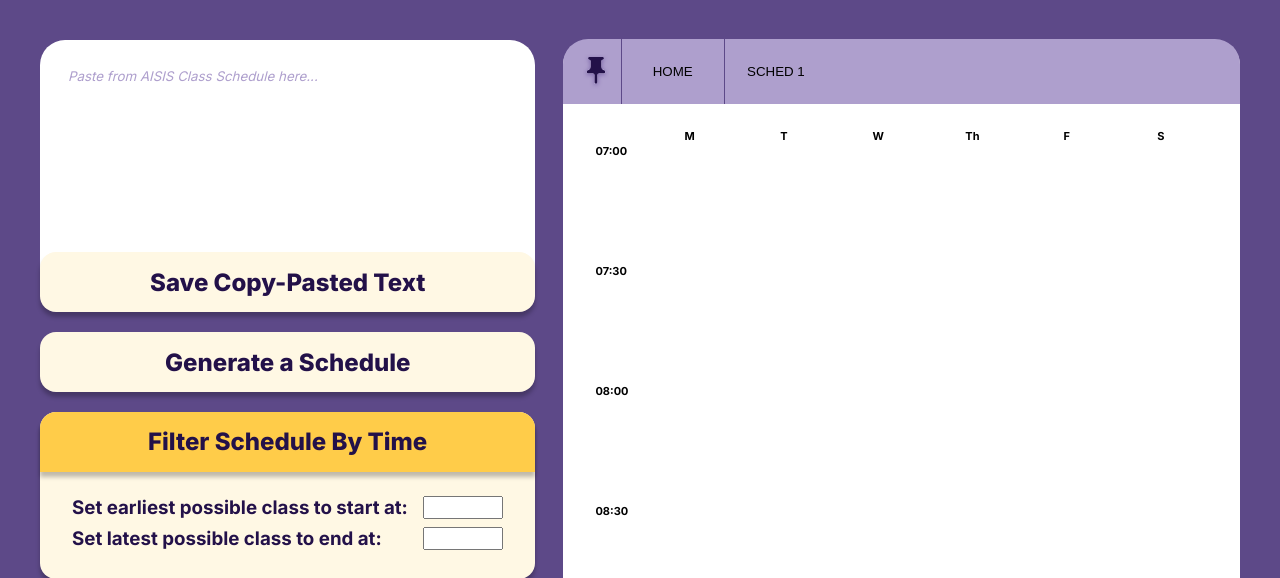
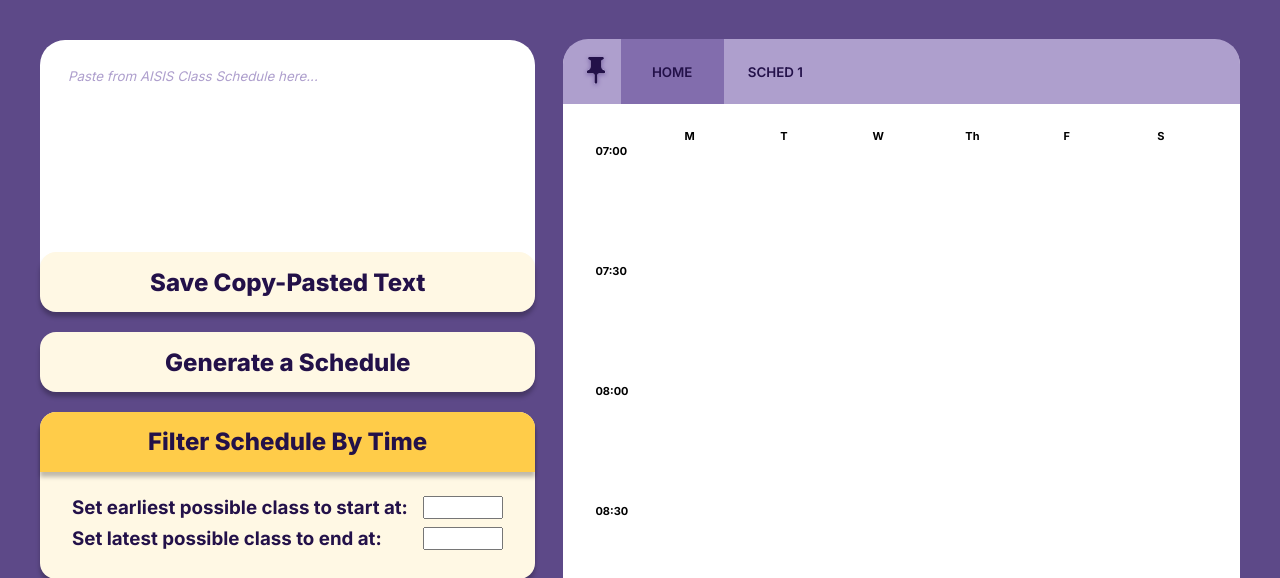
Before and after one commit to carmendolina/csci42, a Django app: page /index_card in a window 1280 px wide. Shown: the top 578 px of the page. Run offline with Django 3.2, Linux system fonts and the light colour scheme; data that the repository does not hold is empty; some libraries are stand-ins or nearby versions.

Commit message:
persistent tab ui

```diff
--- a/enlistmentbuddy/enlistmentbuddy/static/css/home.css
+++ b/enlistmentbuddy/enlistmentbuddy/static/css/home.css
@@ -3,6 +3,7 @@
 :root {
     --cream: #FFF8E4;
     --midpurple1: #5D4988;
+    --midpurple2: #6C5896;
     --lightpurple1: #CBBEE7;
     --midyellow: #FFCC49;
     --lightpurple: #AE9FCD;
@@ -335,7 +336,6 @@ td, th {
     /* padding: 2%; */
     align-content: center;
     justify-content: center;
-    font-family: 'Inter', sans-serif;
 }
 
 .timetableHead * {
@@ -361,17 +361,16 @@ td, th {
 }
 
 .tablinks:hover {
-    background-color: var(--lightpurple1);
+    background-color: var(--midpurple2);
     transition: ease-out 300ms;
 }
 
 .timetableHead button {
-    border-left: 1.5px solid var(--midpurple1);
-    /* border-right: 1px solid var(--midpurple1); */
-    border-top: none;
-    border-bottom: none;
-    border-right: none;
+    border: none;
     background: none;
+    font-family: 'Inter', sans-serif;
+    color: var(--darkpurple);
+    font-weight: 600;
 }
 
 .timetableHead form button img {
--- a/enlistmentbuddy/enlistmentbuddy/static/js/newtab.js
+++ b/enlistmentbuddy/enlistmentbuddy/static/js/newtab.js
@@ -1,5 +1,7 @@
 
 const tabs = document.querySelectorAll(".scheduleGrid");
+const tablinks = document.querySelectorAll(".tablinks");
+tablinks[0].style.backgroundColor = "var(--midpurple2)";
 tabs[1].style.display = "none";
 
 function returnSched(sched) {
@@ -15,9 +17,13 @@ function returnSched(sched) {
 function displayGenerator() {
     tabs[0].style.display = "grid";
     tabs[1].style.display = "none";
+    tablinks[0].style.backgroundColor = "var(--midpurple2)";
+    tablinks[1].style.backgroundColor = "var(--lightpurple)";
 }
 
 function displayTab1() {
     tabs[0].style.display = "none";
     tabs[1].style.display = "grid";
+    tablinks[1].style.backgroundColor = "var(--midpurple2)";
+    tablinks[0].style.backgroundColor = "var(--lightpurple)";
 }
```
